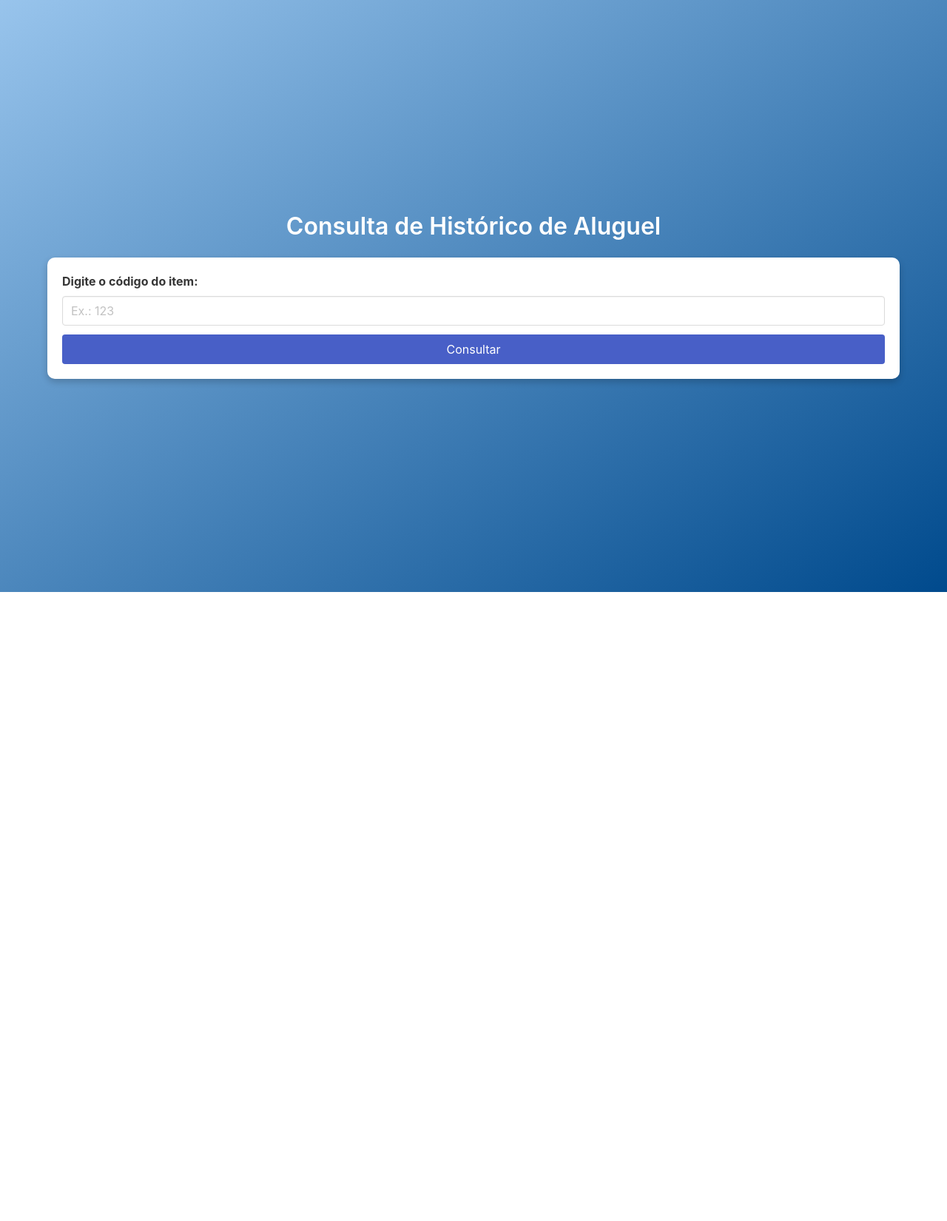
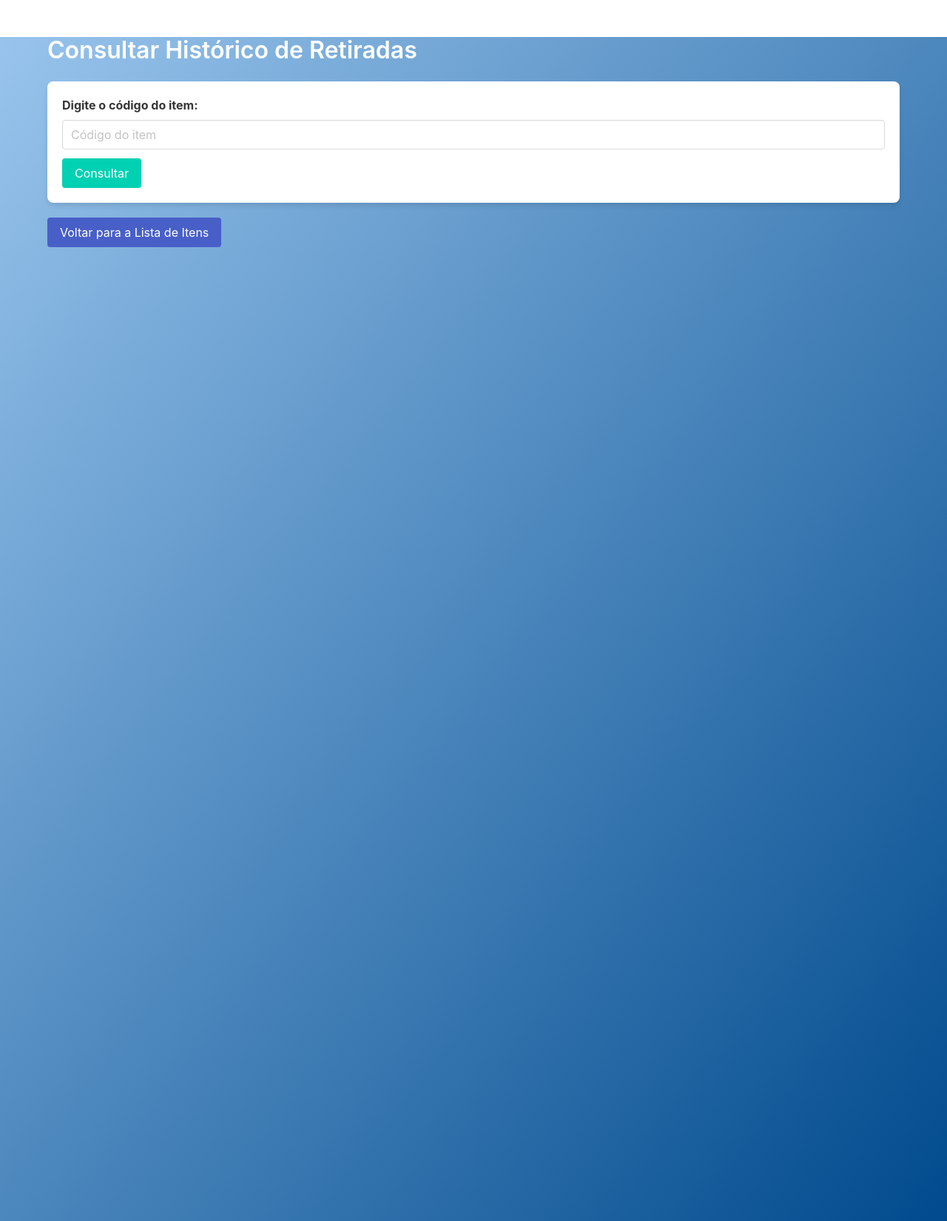
Before and after one commit to VianaGu/Hackthon, a PHP site: page /historico.php in a window 1280 px wide. Shown: the whole page at 74% size. Before the commit the page ends 800 px from the top, so only its background shows below. Run offline with PHP 8.4, Linux system fonts and the light colour scheme.

Commit message:
Adiciona aba de historico

```diff
--- a/historico.php
+++ b/historico.php
@@ -1,115 +1,138 @@
-<?php
-include('conexao.php');
-?>
 <!DOCTYPE html>
 <html lang="pt-br">
+
 <head>
     <meta charset="UTF-8">
     <meta name="viewport" content="width=device-width, initial-scale=1.0">
-    <title>Consultar Histórico de Aluguel</title>
-    <!-- Link para o Bulma CSS -->
-    <link rel="stylesheet" href="https://cdn.jsdelivr.net/npm/bulma@0.9.4/css/bulma.min.css">
+    <title>Consultar Histórico de Retiradas</title>
+    <link rel="stylesheet" href="https://cdnjs.cloudflare.com/ajax/libs/bulma/0.9.3/css/bulma.min.css">
     <style>
-        body {
+        :root{
             margin: 0;
             padding: 0;
         }
-        section {
+        body {
             background: linear-gradient(to top left, #004A8D, #98c4ec);
-            min-height: 100vh;
-            display: flex;
-            align-items: center;
-            justify-content: center;
+            height: 100rem;
         }
-        .box {
-            background-color: white;
-            border-radius: 10px;
+
+        .container {
+            margin-top: 50px;
+        }
+
+        .button-container {
+            margin-top: 20px;
+        }
+
+        .result-container {
+            margin-top: 20px;
+        }
+
+        h2 {
+            color: white;
+        }
+
+        .form-container {
+            background-color: #fff;
             padding: 20px;
-            box-shadow: 0px 4px 10px rgba(0, 0, 0, 0.2);
+            border-radius: 8px;
+            box-shadow: 0 4px 6px rgba(0, 0, 0, 0.1);
         }
-        h1.title {
-            color: #ffffff;
+
+        .notification {
+            background-color: #f7f7f7;
+            border-radius: 8px;
+            padding: 10px;
+        }
+
+        .result-container h3 {
+            color: #00d1b2;
         }
     </style>
 </head>
+
 <body>
-    <section>
     <div class="container">
-            <h1 class="title has-text-centered">Consulta de Histórico de Aluguel</h1>
-            <div class="box">
+        <h2 class="title has-text-white">Consultar Histórico de Retiradas</h2>
+
         <!-- Formulário para receber o código do item -->
+        <div class="form-container">
             <form method="POST">
                 <div class="field">
-                        <label class="label" for="codigo_item">Digite o código do item:</label>
+                    <label class="label has-text-dark">Digite o código do item:</label>
                     <div class="control">
-                            <input
-                                class="input"
-                                type="text"
-                                id="codigo_item"
-                                name="codigo_item"
-                                placeholder="Ex.: 123"
-                                required>
+                        <input type="text" id="codigo_item" name="codigo_item" class="input" required placeholder="Código do item">
                     </div>
                 </div>
                 <div class="field">
                     <div class="control">
-                            <button class="button is-link is-fullwidth" type="submit">Consultar</button>
+                        <button type="submit" class="button is-primary">Consultar</button>
                     </div>
                 </div>
             </form>
         </div>
 
+        <div class="result-container">
             <?php
+            include('conexao.php');
+            // Verificar se o formulário foi enviado
             if ($_SERVER["REQUEST_METHOD"] == "POST" && isset($_POST['codigo_item'])) {
+
+                // Pegar o código do item enviado via POST
                 $codigo_item = $_POST['codigo_item'];
 
+                // Consulta SQL para buscar o id do item com base no código
                 $sql_item = "SELECT id FROM itens WHERE id = ?";
                 if ($stmt_item = $conexao->prepare($sql_item)) {
-                    $stmt_item->bind_param("i", $codigo_item);
+                    $stmt_item->bind_param("s", $codigo_item); // "s" para string
                     $stmt_item->execute();
                     $result_item = $stmt_item->get_result();
 
                     if ($result_item->num_rows > 0) {
+                        // Obter o id do item
                         $item = $result_item->fetch_assoc();
                         $id_item = $item['id'];
 
-                        $sql_historico = "
-                            SELECT u.usuario, h.data_retirada
-                            FROM historico h
-                            JOIN usuario u ON h.id_Usuario = u.id
-                            WHERE h.id_Item = ?
+                        // Consulta SQL para buscar os detalhes das retiradas em ordem decrescente pela data de retirada
+                        $sql_retiradas = "
+                            SELECT r.item_id, r.nome, r.endereco, r.telefone, r.data_retirada, r.data_prevista_entrega
+                            FROM retiradas r
+                            WHERE r.item_id = ?
+                            ORDER BY r.data_retirada DESC
                         ";
 
-                        if ($stmt_historico = $conexao->prepare($sql_historico)) {
-                            $stmt_historico->bind_param("i", $id_item);
-                            $stmt_historico->execute();
-                            $result_historico = $stmt_historico->get_result();
+                        if ($stmt_retiradas = $conexao->prepare($sql_retiradas)) {
+                            $stmt_retiradas->bind_param("i", $id_item); // "i" para integer
+                            $stmt_retiradas->execute();
+                            $result_retiradas = $stmt_retiradas->get_result();
 
-                            if ($result_historico->num_rows > 0) {
-                                echo "<div class='box'>";
-                                echo "<h3 class='subtitle'>Usuários que alugaram o item com código <strong>$codigo_item</strong>:</h3>";
-                                echo "<table class='table is-striped is-hoverable is-fullwidth'>";
-                                echo "<thead><tr><th>Usuário</th><th>Data de Retirada</th></tr></thead><tbody>";
+                            // Exibir os resultados
+                            if ($result_retiradas->num_rows > 0) {
+                                echo "<div class='notification is-info'>";
+                                echo "<h3>Histórico de retiradas do item com código $codigo_item:</h3>";
+                                echo "<div class='content'>";
 
-                                while ($row = $result_historico->fetch_assoc()) {
-                                    echo "<tr>";
-                                    echo "<td>" . htmlspecialchars($row["usuario"]) . "</td>";
-                                    echo "<td>" . htmlspecialchars($row["data_retirada"]) . "</td>";
-                                    echo "</tr>";
+                                // Exibir cada registro de retirada
+                                while ($row = $result_retiradas->fetch_assoc()) {
+                                    echo "<p><strong>ID do Item:</strong> " . $row["item_id"] . "</p>";
+                                    echo "<p><strong>Nome do Responsável:</strong> " . $row["nome"] . "</p>";
+                                    echo "<p><strong>Endereço:</strong> " . $row["endereco"] . "</p>";
+                                    echo "<p><strong>Telefone:</strong> " . $row["telefone"] . "</p>";
+                                    echo "<p><strong>Data de Retirada:</strong> " . $row["data_retirada"] . "</p>";
+                                    echo "<p><strong>Data Prevista de Devolução:</strong> " . $row["data_prevista_entrega"] . "</p><hr>";
                                 }
 
-                                echo "</tbody></table>";
-                                echo "</div>";
+                                echo "</div></div>";
                             } else {
-                                echo "<div class='notification is-warning'>Nenhum usuário alugou o item com código <strong>$codigo_item</strong>.</div>";
+                                echo "<div class='notification is-warning'>Nenhum histórico encontrado para o item com código $codigo_item.</div>";
                             }
 
-                            $stmt_historico->close();
+                            $stmt_retiradas->close();
                         } else {
-                            echo "<div class='notification is-danger'>Erro na consulta de histórico: " . $conexao->error . "</div>";
+                            echo "<div class='notification is-danger'>Erro na consulta de retiradas: " . $conexao->error . "</div>";
                         }
                     } else {
-                        echo "<div class='notification is-warning'>Nenhum item encontrado com o código <strong>$codigo_item</strong>.</div>";
+                        echo "<div class='notification is-warning'>Nenhum item encontrado com o código $codigo_item.</div>";
                     }
 
                     $stmt_item->close();
@@ -121,6 +144,12 @@ include('conexao.php');
             }
             ?>
         </div>
-    </section>
+
+        <!-- Botão para voltar à lista de itens -->
+        <div class="button-container">
+            <a href="lista_itens.php" class="button is-link">Voltar para a Lista de Itens</a>
+        </div>
+    </div>
 </body>
+
 </html>
```
Lines whose indentation alone changed are shown as unchanged.
